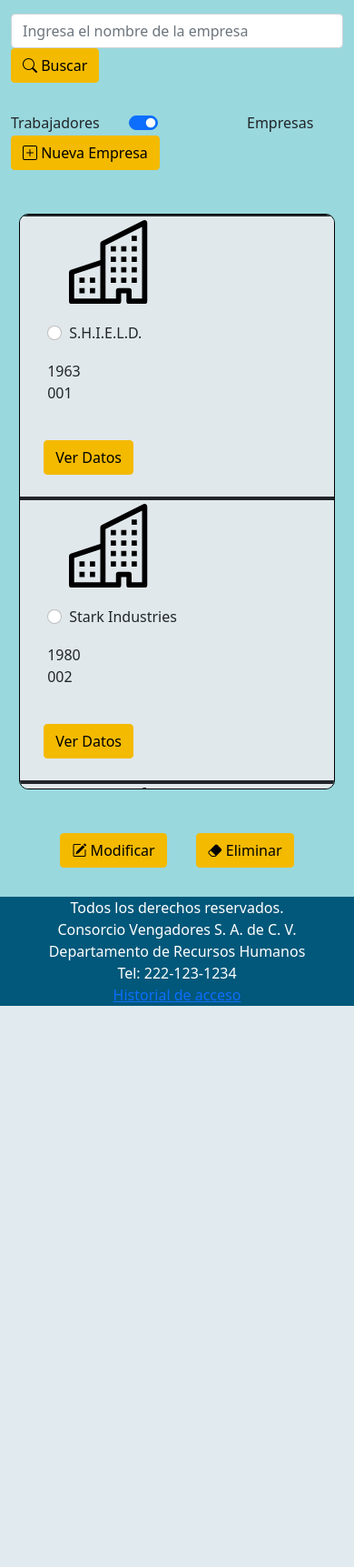
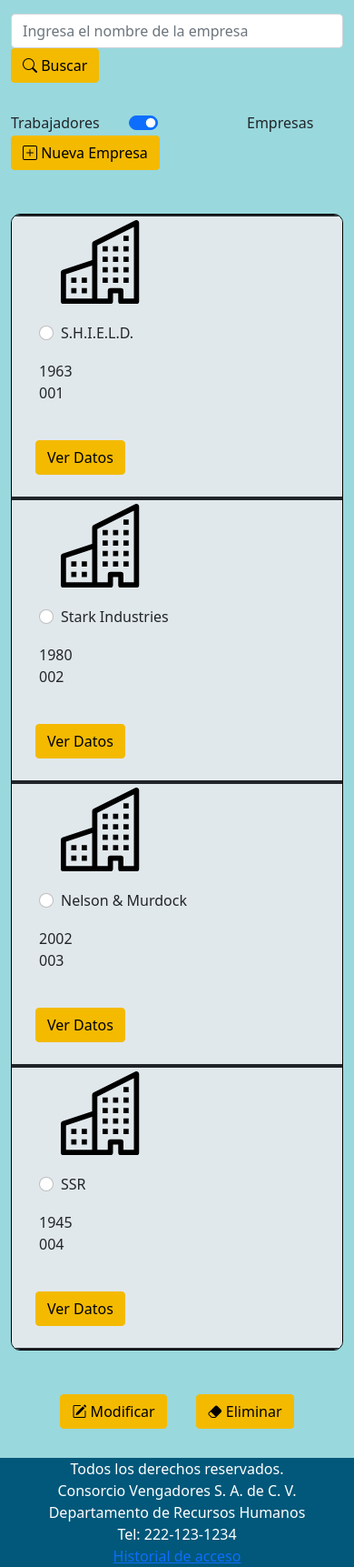
Before and after one commit to FernandoEliasGonzalezOrtega/ProyectoFinalDW, a PHP site: page /empresasEditable.html in a window 390 px wide. Shown: the part 146-1869 px from the top of the page at 91% size. Before the commit the page ends 1252 px from the top, so only its background shows below. Run offline with PHP 8.4, Linux system fonts and the light colour scheme.

Commit message:
Update tamaño tabla
Se modificó el estilo de tabla para ajustar al tamaño de las ventanas (responsivo). Se debe verificar.

```diff
--- a/css/styles.css
+++ b/css/styles.css
@@ -69,13 +69,21 @@
 
 .scroll-table{
     overflow: scroll;
-    height:75vh;
+    min-height: 15vh;
+    height: fit-content;
     margin-left: auto;
     margin-right: auto;
-    width: 95%;
+    width: 100%;
     border: 1px solid black;
     border-radius: 10px;
 }
+
+/*footer{
+  position:sticky;
+  left: 0;
+  bottom: 0;
+  width: 100%;
+}*/
 
 .history {
   background-color: #f3ba00;
--- a/empresas.html
+++ b/empresas.html
@@ -16,7 +16,7 @@
                         <i class="bi bi-box-arrow-right fs-1" alt="login" class="d-inline-block align-text-top"></i>
                 </div>
             </nav>
-            <div class="container-fluid bg-C">
+            <div class="container bg-C">
                 <!--Barra de busqueda-->
                 <form class="row py-3">
                     <div class="col-md-10">
--- a/empresasEditable.html
+++ b/empresasEditable.html
@@ -8,7 +8,7 @@
         <link rel="stylesheet" href="./css/styles.css">
         <link rel="stylesheet" href="https://cdn.jsdelivr.net/npm/bootstrap-icons@1.8.1/font/bootstrap-icons.css">
     </head>
-    <body class="bg">
+    <body class="bg-C">
         <!--Header-->
         <nav class="navbar navbar-default bg-A font-white">
             <div class="container">
@@ -17,7 +17,7 @@
                     <i class="bi bi-box-arrow-right fs-1" alt="login" class="d-inline-block align-text-top"></i>
             </div>
         </nav>
-        <div class="container-fluid bg-C">
+        <div class="container">
             <!--Barra de busqueda-->
             <form class="row py-3">
                 <div class="col-md-10">
@@ -80,7 +80,8 @@
                                     </div>
                                 </div>
                                 <div class="col-md-3 align-middle">
-                                    <button type="submit" class="btn btn-primary btn-guardar m-4" href="#">Ver Datos</button>
+                                    <a href="http://www.google.com.mx"><button type="submit" class="btn btn-primary btn-guardar m-4">Ver Datos</button></a>
+
                                 </div>
                             </div>
                             <!--Fila de tabla-->
@@ -189,7 +190,7 @@
             </form>
         </div>
         <footer class="bg-A text-center fs-6 sticky-bottom font-white">
-            <div class="container-fluid">
+            <div class="container">
                 <div class="row">
                     <div class="col-md-12">Todos los derechos reservados.</div>
                 </div>
```
